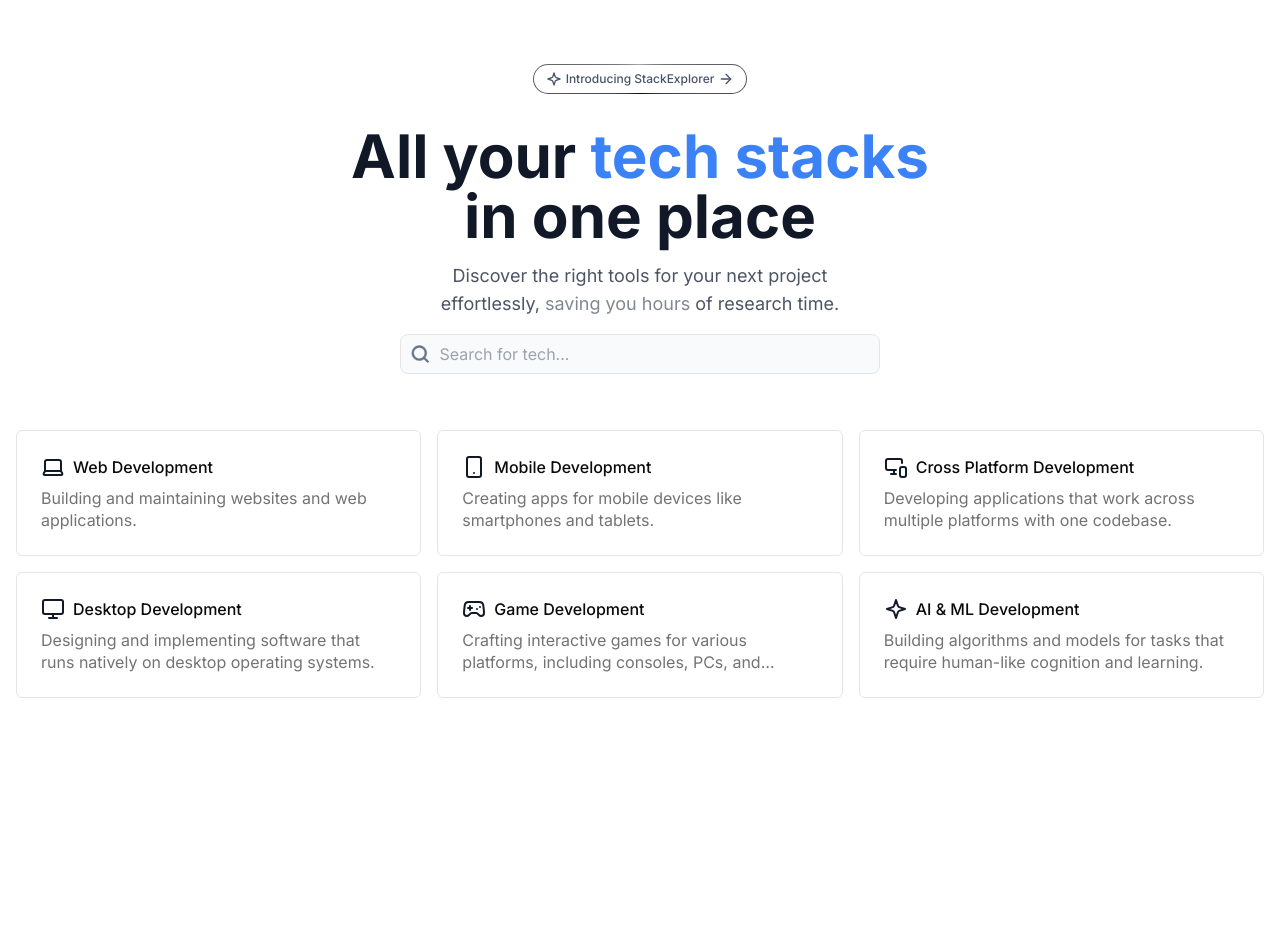
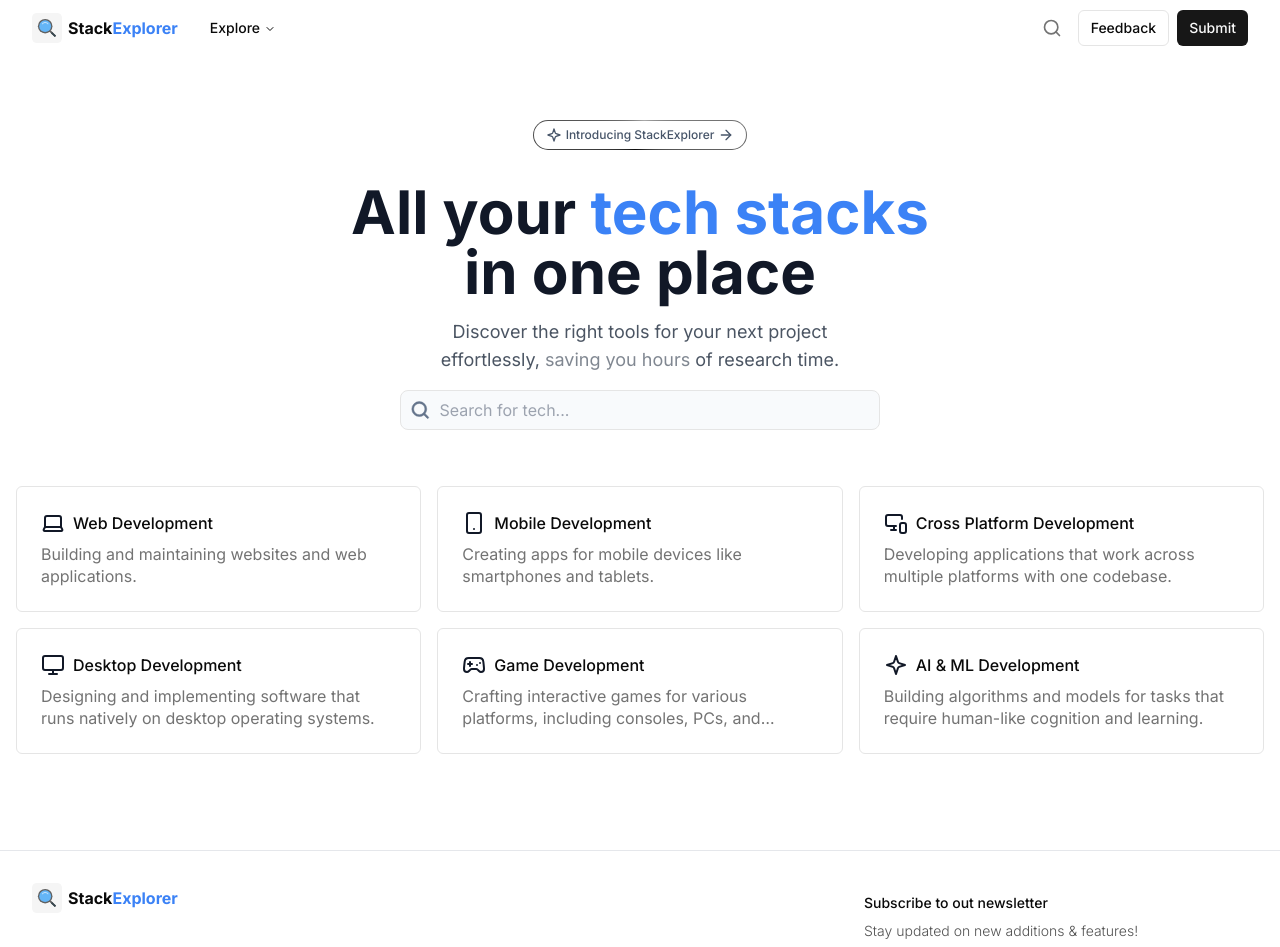
Before and after one commit to gaurav-sarage/stackexplorer, a Next.js app: page / in a window 1280 px wide. Shown: the top 947 px of the page. Before the commit the page ends 800 px from the top, so only its background shows below. Built offline with nearby package versions, Linux system fonts and the light colour scheme.

Commit message:
📄 Add RootLayout with metadata, header, footer, and analytics setup

```diff
--- a/src/app/layout.tsx
+++ b/src/app/layout.tsx
@@ -1,12 +1,16 @@
 import type { Metadata } from 'next';
 
 import { inter } from '@/app/fonts';
+import { Toaster } from '@/components/ui/sonner';
 import { Analytics } from '@vercel/analytics/react';
 
-import "../styles/globals.css";
+import '../styles/globals.css';
+
+import Footer from './footer';
+import Header from './header';
 
 export const metadata: Metadata = {
-  metadataBase: new URL('https://nextblend.vercel.app'),
+  metadataBase: new URL('https://stackexplorer.vercel.app/'),
   title: {
     template: '%s | StackExplorer',
     default: 'StackExplorer',
@@ -43,9 +47,11 @@ export default function RootLayout({
       </head>
       <body className={inter.className}>
         <div className="relative flex min-h-screen flex-col bg-background">
+          <Header />
           <main className="flex-1">{children}</main>
+          <Footer />
         </div>
-        {/* <Toaster position="top-center" /> */}
+        <Toaster position="top-center" />
         <Analytics />
       </body>
     </html>
```
